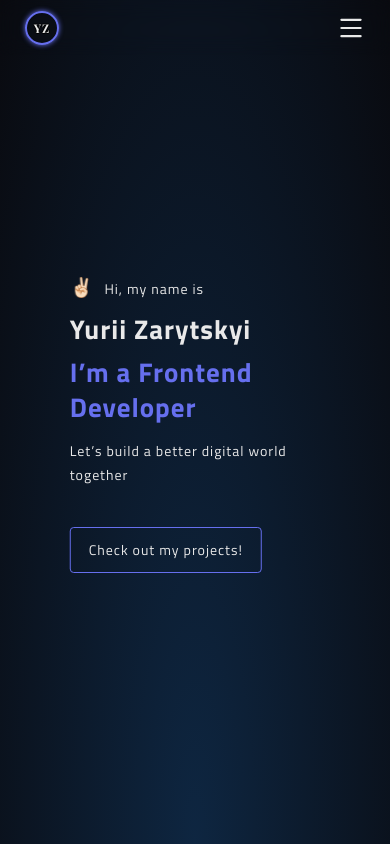
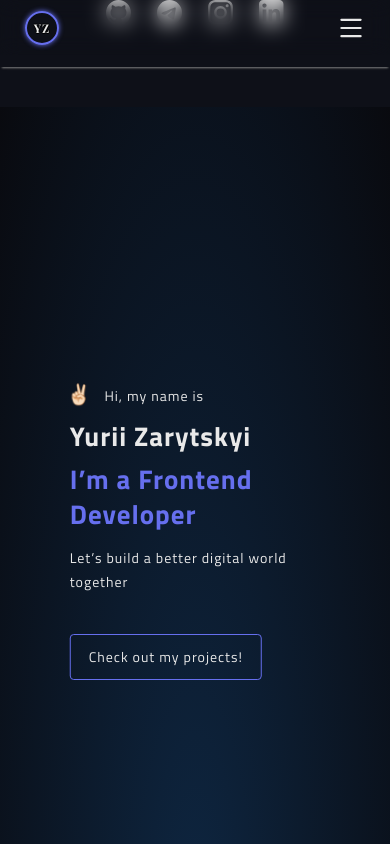
Before and after one commit to YZarytskyi/portfolio, a React (Create React App) app: page / in a window 390 px wide. Shown: the top 844 px of the page. Built offline with nearby package versions, Linux system fonts and the light colour scheme.

Commit message:
add social links in footer

```diff
--- a/src/components/FixContacts/FixContacts.jsx
+++ b/src/components/FixContacts/FixContacts.jsx
@@ -1,56 +1,11 @@
 import React from 'react';
 import s from './FixContacts.module.scss';
-import sprite from '../../assets/icons.svg';
+import SocialLinks from './SocialLinks';
 
 const FixContacts = () => {
   return (
     <>
-      <ul className={s.fixContacts}>
-        <li className={s.socialItem}>
-          <a
-            href="https://github.com/YZarytskyi"
-            target="_blank"
-            rel="noopener noreferrer nofollow"
-            className={s.socialLink}>
-            <svg className={s.socialIcons}>
-              <use href={`${sprite}#icon-github`}></use>
-            </svg>
-          </a>
-        </li>
-        <li className={s.socialItem}>
-          <a
-            href="https://t.me/y_zrt"
-            target="_blank"
-            rel="noopener noreferrer nofollow"
-            className={s.socialLink}>
-            <svg className={s.socialIcons}>
-              <use href={`${sprite}#icon-telegram`}></use>
-            </svg>
-          </a>
-        </li>
-        <li className={s.socialItem}>
-          <a
-            href="https://www.instagram.com/y.zarytskyi/"
-            target="_blank"
-            rel="noopener noreferrer nofollow"
-            className={s.socialLink}>
-            <svg className={s.socialIcons}>
-              <use href={`${sprite}#icon-instagram`}></use>
-            </svg>
-          </a>
-        </li>
-        <li className={s.socialItem}>
-          <a
-            href="https://www.linkedin.com/in/yurii-zarytskyi"
-            target="_blank"
-            rel="noopener noreferrer nofollow"
-            className={s.socialLink}>
-            <svg className={s.socialIcons}>
-              <use href={`${sprite}#icon-linkedIn`}></use>
-            </svg>
-          </a>
-        </li>
-      </ul>
+      <SocialLinks />
       <a
         href="mailto: yurazar222@gmail.com"
         target="_blank"
--- a/src/components/FixContacts/FixContacts.module.scss
+++ b/src/components/FixContacts/FixContacts.module.scss
@@ -35,14 +35,23 @@
   bottom: 0;
   left: 5%;
   z-index: 100;
-  width: 25px;
   display: flex;
   flex-direction: column;
   align-items: center;
   gap: 2rem;
 
   @media (max-width: 767px) {
-    display: none;
+    position: static;
+    gap: 3rem;
+    flex-direction: row;
+    justify-content: center;
+    margin-bottom: 4rem;
+    padding-bottom: 4rem;
+    box-shadow: 0 3px 2px -2px gray;
+  }
+
+  @media (max-width: 479px) {
+    gap: 2.6rem;
   }
 
   &::after {
@@ -52,15 +61,24 @@
     border-radius: 50%;
     background-color: $color-accent;
     transform: translateX(-50%);
+
+    @media (max-width: 767px) {
+      display: none;
+    }
   }
 }
 
 .socialItem {
+  width: 25px;
   transform: translateY(0) scale(1);
   transition: transform 250ms cubic-bezier(0.4, 0, 0.2, 1);
   &:hover,
   &:focus {
     transform: translateY(-10%) scale(1.15);
+
+    @media (max-width: 767px) {
+      transform: none;
+    }
   }
 }
 
--- /dev/null
+++ b/src/components/FixContacts/SocialLinks.jsx
@@ -0,0 +1,56 @@
+import React from 'react';
+import s from './FixContacts.module.scss';
+import sprite from '../../assets/icons.svg';
+
+const SocialLinks = () => {
+  return (
+    <ul className={s.fixContacts}>
+      <li className={s.socialItem}>
+        <a
+          href="https://github.com/YZarytskyi"
+          target="_blank"
+          rel="noopener noreferrer nofollow"
+          className={s.socialLink}>
+          <svg className={s.socialIcons}>
+            <use href={`${sprite}#icon-github`}></use>
+          </svg>
+        </a>
+      </li>
+      <li className={s.socialItem}>
+        <a
+          href="https://t.me/y_zrt"
+          target="_blank"
+          rel="noopener noreferrer nofollow"
+          className={s.socialLink}>
+          <svg className={s.socialIcons}>
+            <use href={`${sprite}#icon-telegram`}></use>
+          </svg>
+        </a>
+      </li>
+      <li className={s.socialItem}>
+        <a
+          href="https://www.instagram.com/y.zarytskyi/"
+          target="_blank"
+          rel="noopener noreferrer nofollow"
+          className={s.socialLink}>
+          <svg className={s.socialIcons}>
+            <use href={`${sprite}#icon-instagram`}></use>
+          </svg>
+        </a>
+      </li>
+      <li className={s.socialItem}>
+        <a
+          href="https://www.linkedin.com/in/yurii-zarytskyi"
+          target="_blank"
+          rel="noopener noreferrer nofollow"
+          className={s.socialLink}>
+          <svg className={s.socialIcons}>
+            <use href={`${sprite}#icon-linkedIn`}></use>
+          </svg>
+        </a>
+      </li>
+    </ul>
+  );
+};
+
+export default SocialLinks;
--- a/src/components/Footer/Footer.jsx
+++ b/src/components/Footer/Footer.jsx
@@ -1,4 +1,5 @@
 import React from "react";
+import SocialLinks from "../FixContacts/SocialLinks";
 import s from "./Footer.module.scss";
 
 const Footer = () => {
@@ -17,6 +18,7 @@ const Footer = () => {
       <a href="#contact" className={s.link} >CONTACT</a>
     </li>
   </ul>
+  <SocialLinks />
   <p className={s.copyright}>&copy; 2022 Yurii Zarytskyi. All Rights Reserved</p>
   </footer>;
 };
--- a/src/components/Footer/Footer.module.scss
+++ b/src/components/Footer/Footer.module.scss
@@ -32,17 +32,18 @@
 
   @media (max-width: 1199px) {
     gap: 5rem;
-    padding-bottom: 5rem;
     font-size: 1.8rem;
   }
   @media (max-width: 767px) {
     width: 100%;
     gap: 4rem;
+    margin-bottom: 4rem;
+    padding-bottom: 0;
     font-size: 1.6rem;
+    box-shadow: none;
   }
   @media (max-width: 479px) {
     gap: 1.8rem;
-    padding-bottom: 4rem;
     font-size: 1.5rem;
   }
   @media (max-width: 380px) {
--- a/src/components/Header/Header.jsx
+++ b/src/components/Header/Header.jsx
@@ -8,13 +8,8 @@ const Header = () => {
 
   const onClickOpenMenu = () => {
     if (innerWidth < 768) {
-      if (isOpen) {
-        document.body.style.overflowY = 'scroll';
-        setIsOpen(false);
-        return;
-      }
-      document.body.style.overflowY = 'hidden';
-      setIsOpen(true);
+      document.body.classList.toggle('body-overflow');
+      setIsOpen((prev) => !prev);
     }
   };
 
```
